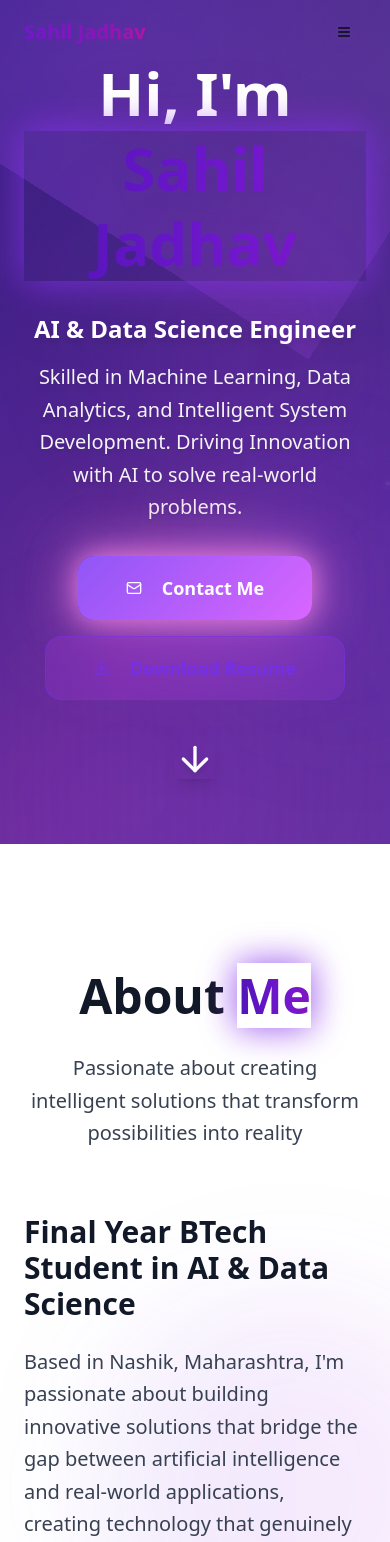
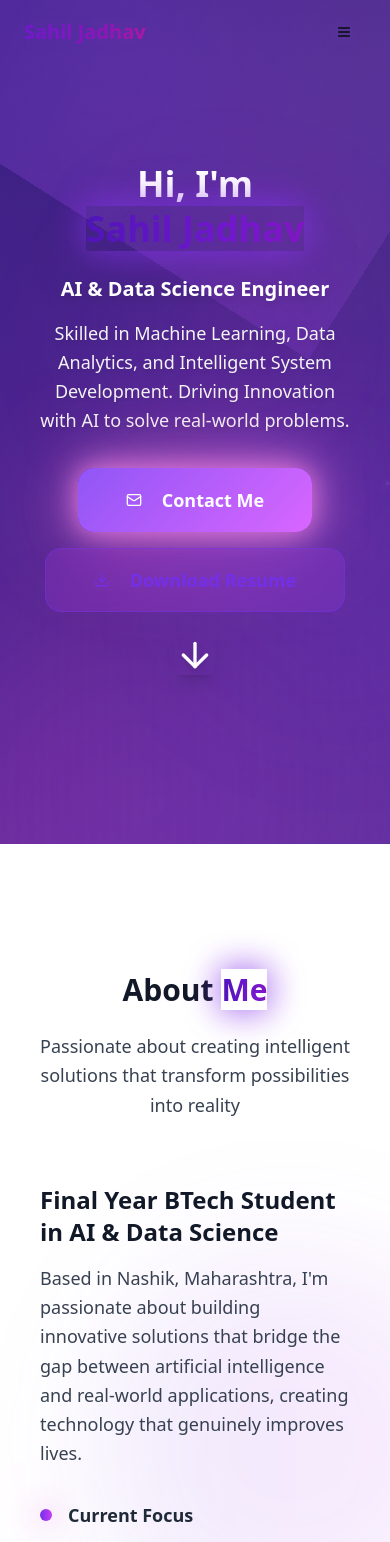
Before and after one commit to Sahilnj143/sahils-portfolio, a React (Vite) app: page / in a window 390 px wide. Shown: the top 1542 px of the page. Built offline with nearby package versions, Linux system fonts and the light colour scheme.

Commit message:
Ensure mobile and desktop responsiveness
Make the website accessible on all devices, including mobile phones and computers.

```diff
--- a/src/components/About.tsx
+++ b/src/components/About.tsx
@@ -25,15 +25,15 @@ const About = () => {
           viewport={{ once: true }}
           className="text-center mb-16"
         >
-          <h2 className="text-5xl md:text-7xl font-extrabold mb-8 text-gray-900">
+          <h2 className="text-3xl sm:text-5xl md:text-7xl font-extrabold mb-6 sm:mb-8 text-gray-900">
             About <span className="text-gradient pulse-glow">Me</span>
           </h2>
-          <p className="text-xl md:text-2xl text-gray-700 max-w-3xl mx-auto leading-relaxed">
+          <p className="text-lg sm:text-xl md:text-2xl text-gray-700 max-w-3xl mx-auto leading-relaxed px-4">
             Passionate about creating intelligent solutions that transform possibilities into reality
           </p>
         </motion.div>
 
-        <div className="grid grid-cols-1 lg:grid-cols-2 gap-16 items-center max-w-7xl mx-auto">
+        <div className="grid grid-cols-1 lg:grid-cols-2 gap-8 lg:gap-16 items-center max-w-7xl mx-auto px-4">
           <motion.div
             variants={fadeInUp}
             initial="initial"
@@ -42,7 +42,7 @@ const About = () => {
             className="relative order-2 lg:order-1"
           >
             <Card className="card-gradient shadow-card hover:shadow-intense transition-spring p-8 border-0 hover-lift modern-glow">
-              <div className="relative mx-auto w-80 h-80 mb-8">
+              <div className="relative mx-auto w-64 sm:w-80 h-64 sm:h-80 mb-6 sm:mb-8">
                 <div className="absolute inset-0 rounded-full bg-gradient-to-tr from-primary/30 to-accent/30 blur-xl" />
                 <img
                   src={profilePhoto}
@@ -65,10 +65,10 @@ const About = () => {
             className="space-y-8 order-1 lg:order-2"
           >
             <div>
-              <h3 className="text-3xl md:text-4xl font-bold mb-6 text-gray-900">
+              <h3 className="text-2xl sm:text-3xl md:text-4xl font-bold mb-4 sm:mb-6 text-gray-900">
                 Final Year BTech Student in AI & Data Science
               </h3>
-              <p className="text-xl text-gray-700 leading-relaxed mb-8">
+              <p className="text-lg sm:text-xl text-gray-700 leading-relaxed mb-6 sm:mb-8">
                 Based in Nashik, Maharashtra, I'm passionate about building innovative solutions
                 that bridge the gap between artificial intelligence and real-world applications,
                 creating technology that genuinely improves lives.
--- a/src/components/Hero.tsx
+++ b/src/components/Hero.tsx
@@ -25,7 +25,7 @@ const Hero = () => {
         backgroundImage: `linear-gradient(rgba(30, 20, 80, 0.85), rgba(60, 30, 120, 0.85), rgba(100, 50, 150, 0.8)), url(${heroImage})`,
         backgroundSize: 'cover',
         backgroundPosition: 'center',
-        backgroundAttachment: 'fixed'
+        backgroundAttachment: 'scroll'
       }}
     >
       <div className="absolute inset-0 bg-gradient-to-br from-primary/30 via-accent/20 to-secondary/30" />
@@ -47,7 +47,7 @@ const Hero = () => {
           variants={fadeInUp}
           className="mb-6"
         >
-          <h1 className="text-6xl md:text-8xl font-extrabold text-white mb-8 leading-tight drop-shadow-2xl">
+          <h1 className="text-4xl sm:text-6xl md:text-8xl font-extrabold text-white mb-6 sm:mb-8 leading-tight drop-shadow-2xl">
             Hi, I'm{" "}
             <span className="text-gradient pulse-glow inline-block hover:scale-105 transition-spring cursor-default">
               Sahil Jadhav
@@ -59,10 +59,10 @@ const Hero = () => {
           variants={fadeInUp}
           className="mb-8"
         >
-          <p className="text-2xl md:text-3xl text-white font-semibold mb-4 max-w-3xl mx-auto drop-shadow-lg">
+          <p className="text-xl sm:text-2xl md:text-3xl text-white font-semibold mb-4 max-w-3xl mx-auto drop-shadow-lg">
             AI & Data Science Engineer
           </p>
-          <p className="text-xl text-gray-100 max-w-2xl mx-auto leading-relaxed drop-shadow-md">
+          <p className="text-lg sm:text-xl text-gray-100 max-w-2xl mx-auto leading-relaxed drop-shadow-md px-4">
             Skilled in Machine Learning, Data Analytics, and Intelligent System Development.
             Driving Innovation with AI to solve real-world problems.
           </p>
@@ -70,7 +70,7 @@ const Hero = () => {
 
         <motion.div
           variants={fadeInUp}
-          className="flex flex-col sm:flex-row gap-4 justify-center items-center mb-12"
+          className="flex flex-col sm:flex-row gap-4 justify-center items-center mb-8 sm:mb-12 px-4"
         >
           <Button
             variant="hero"
```
